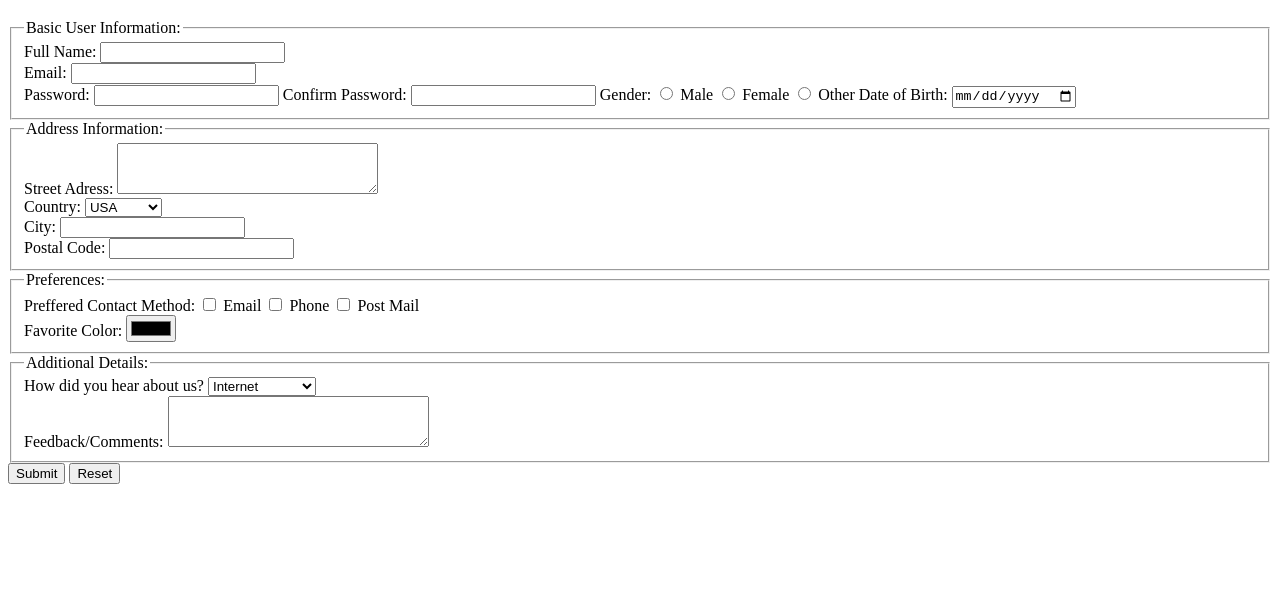
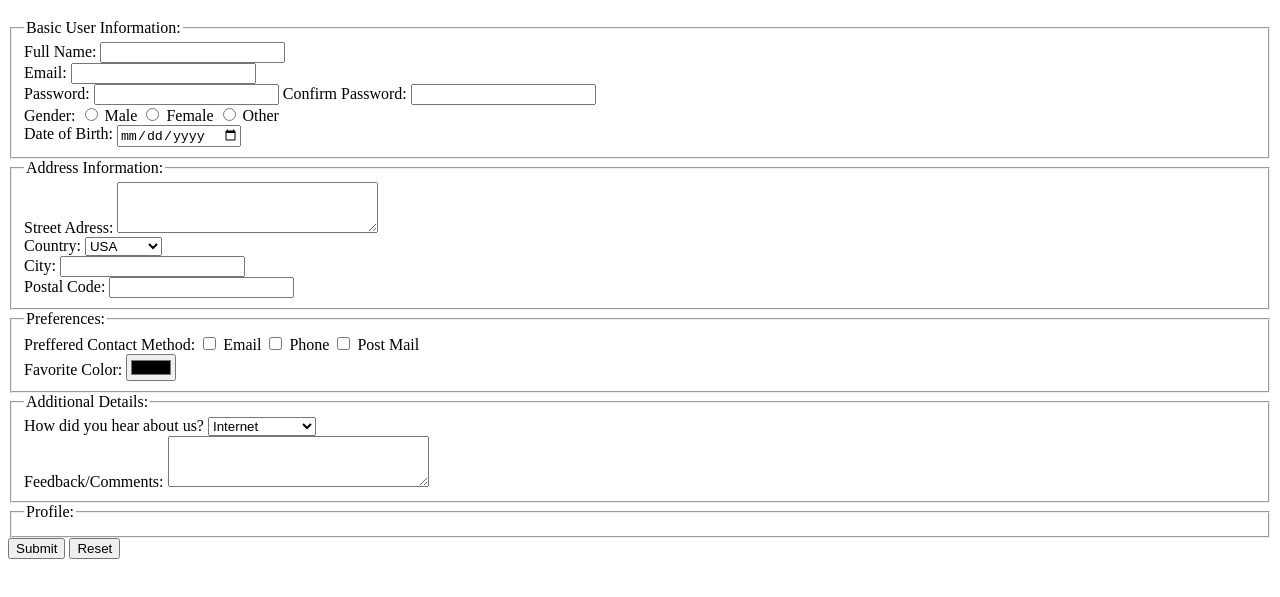
Before and after one commit to doroStanislav/Tekwill_FE_gr11, a plain HTML site: page html-forms.html in a window 1280 px wide. Shown: the part 61-658 px from the top of the page. Drawn offline with Linux system fonts and the light colour scheme.

Commit message:
a little code editing

```diff
--- a/html-forms.html
+++ b/html-forms.html
@@ -13,19 +13,24 @@
             <legend>Basic User Information:</legend>
 
             <form action="link_to_server">
+                <div>
                     <label for="fullname">Full Name:</label>
-                <input type="text" id="fullname" name="fullname">
-                <br>
+                    <input type="text" id="fullname" name="fullname" required>
+                </div>
 
+                <div>
                     <label for="email">Email:</label>
-                <input type="email" id="email" name="email">
-                <br>
+                    <input type="email" id="email" name="email" required>
+                </div>
 
+                <div>
                     <label for="password">Password:</label>
-                <input type="password" id="password" name="password">
+                    <input type="password" id="password" name="password" required>
                     <label for="confpassword">Confirm Password:</label>
-                <input type="password" id="confpassword" name="confirmpassword">
+                    <input type="password" id="confpassword" name="confirmpassword" required>
+                </div>
 
+                <div>
                     <label for="male">Gender:</label>
                     <input type="radio" id="male" name="gender" value="Male">
                     <label for="male">Male</label>
@@ -35,19 +40,24 @@
 
                     <input type="radio" id="other" name="gender" value="Other">
                     <label for="other">Other</label>
+                </div>
 
+                <div>
                     <label for="birthday">Date of Birth:</label>
                     <input type="date" id="birthday" name="birthday">
+                </div>
         </fieldset>
 
         <fieldset>
 
             <legend>Address Information:</legend>
 
+                <div>
                     <label for="streetadress">Street Adress:</label>
                     <textarea name="streetadress" id="streetadress" cols="30" rows="3"></textarea>
-            <br>
+                </div>
 
+                <div>
                     <label for="country">Country:</label>
                         <select name="country" id="country">
                             <option value="usa">USA</option>
@@ -56,20 +66,24 @@
                             <option value="italy">Italy</option>
                             <option value="spain">Spain</option>
                         </select>
-            <br>
+                </div>
 
+                <div>
                     <label for="city">City:</label>
                     <input type="text" id="city" name="city">
-            <br>
+                </div>
 
+                <div>
                     <label for="postcode">Postal Code:</label>
                     <input type="text" id="postcode" name="postcode">
+                </div>
             </fieldset>
 
             <fieldset>
 
                 <legend>Preferences:</legend>
 
+                <div>
                     <label for="contactmethod">Preffered Contact Method:</label>
 
                     <input type="checkbox" id="emailmethod" name="emailmethod" value="Email">
@@ -80,29 +94,44 @@
 
                     <input type="checkbox" name="postalmail" id="postmail" value="Postal Mail">
                     <label for="postmail">Post Mail</label>
-            <br>
+                </div>
 
+                <div>
                     <label for="colorpicker">Favorite Color:</label>
                     <input type="color" id="colorpicker" name="colorpicker" value="">
+                </div>
             </fieldset>
 
         <fieldset>
 
             <legend>Additional Details:</legend>
 
+                <div>
                     <label for="hearAboutUs">How did you hear about us?</label>
                     <select name="hearAboutUs" id="hearAboutUs">
                         <option value="internet">Internet</option>
                         <option value="friend">Frind</option>
                         <option value="advertisement">Advertisement</option>
                     </select>
-            <br>
+                </div>
 
+                <div>
                     <label for="feedback">Feedback/Comments:</label>
                     <textarea name="feedback" id="feedback" cols="30" rows="3"></textarea>
+                </div>
         </fieldset>
 
+        <fieldset>
+
+            <legend>Profile:</legend>
+
+
+        </fieldset>
+
+            <div>
                 <input type="submit" value="Submit" id="submitButton">
                 <input type="reset" value="Reset" id="resetButton">
+            </div>
+
             </form>
     </div>
```
Lines whose indentation alone changed are shown as unchanged.
